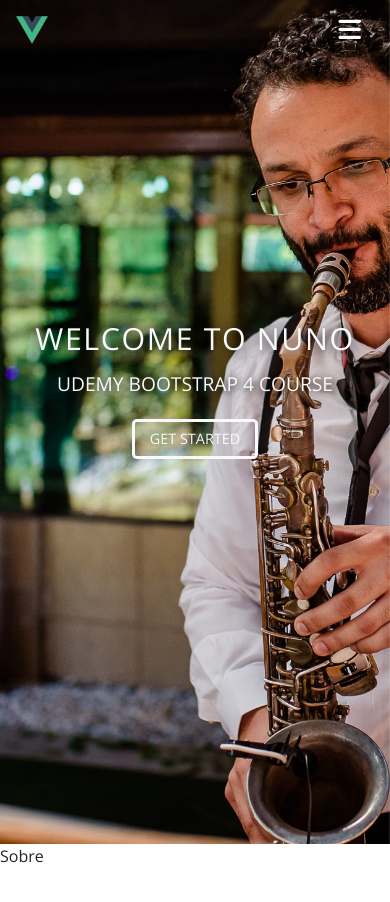
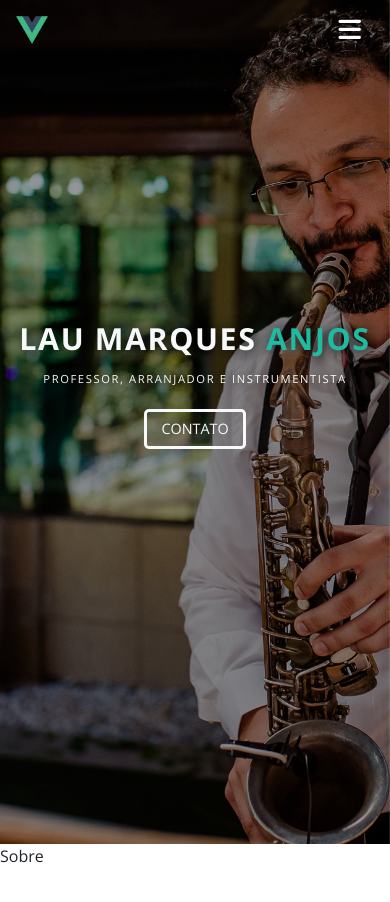
Before and after one commit to brunosilveiradosanjos/vue-lau-bootstrap, a Vue app: page / in a window 390 px wide. Shown: the top 902 px of the page. Built offline with nearby package versions, Linux system fonts and the light colour scheme.

Commit message:
Home finalizada (fino do fino)

```diff
--- a/package.json
+++ b/package.json
@@ -8,6 +8,7 @@
     "lint": "vue-cli-service lint"
   },
   "dependencies": {
+    "animate.css": "^4.1.0",
     "bootstrap": "^4.5.0",
     "core-js": "^3.6.5",
     "jquery": "^3.5.1",
--- a/public/css/style.css
+++ b/public/css/style.css
@@ -75,7 +75,7 @@ button:focus, a:focus, a.btn:focus {
   transition: all .7s ease;
 }
 button, a, a.btn,
-.svg-inline--fa {
+.fa-angle-down {
   transition: all .7s ease;
 }
 
@@ -99,6 +99,7 @@ button, a, a.btn,
 }
 .home-inner {
   background-image: url('../img/image1.jpg');
+  filter: brightness(60%);
   position: fixed;
   height: 100%;
   width: 100%;
@@ -136,6 +137,28 @@ button, a, a.btn,
   font-size: 1.1rem;
 }
 
+.animate__delay-1s {
+  --animate-delay: 0.2s;
+}
+.animate__delay-2s {
+  --animate-delay: 0.3s;
+}
+
+.animate__delay-3s {
+  --animate-delay: 0.4s;
+}
+
+/* #headerH4 {
+  --animate-duration: 1.5s;
+} */
+
+h4 {
+  font-size: 1.7rem;
+  letter-spacing: .2rem;
+  text-shadow: .1rem .1rem .8rem black;
+  padding-bottom: 1rem;
+}
+
 /*-- Bouncing Down Arrow --*/
 .arrow {
   position: absolute;
@@ -144,14 +167,18 @@ button, a, a.btn,
   animation: bounce 2s infinite;
   -webkit-animation: bounce 2s infinite;
 }
-.down-arrow .svg-inline--fa {
+.down-arrow .fa-angle-down {
   color: white;
   font-size: 2.2rem;
-  opacity: .3;
+  opacity: 0.7;
 }
-.down-arrow .svg-inline--fa:hover {
+.down-arrow .fa-angle-down:hover {
   opacity: .8;
 }
+
+/* .down-arrow .fa-angle-down {
+  opacity: 0;
+} */
 
 /*============= FEATURES SECTION =============*/
 
@@ -351,7 +378,7 @@ ul.social li a:hover {
 .clients img:hover {
   transform: scale(.95);
 }
-blockquote .svg-inline--fa {
+blockquote .fa-angle-down {
   margin: 1rem;
   color: #1EBBA3;
 }
@@ -424,7 +451,7 @@ a.top-scroll {
 a.top-scroll:hover {
   opacity: .5;
 }
-.top-scroll .svg-inline--fa {
+.top-scroll .fa-angle-down {
   background: white;
   color: #53595f;
   font-size: 3rem;
@@ -451,6 +478,13 @@ a.top-scroll:hover {
   .clients img {
      max-width: 50%;
      margin: 0 auto;
+  }
+
+  html h4 {
+    font-size: 1.3rem;
+    letter-spacing: .1rem;
+    text-shadow: .1rem .1rem .8rem black;
+    padding-bottom: 1rem;
   }
 }
 
@@ -483,6 +517,12 @@ a.top-scroll:hover {
   .top-scroll {
      display: none!important;
   }
+  html h4 {
+    font-size: 1.0rem;
+    letter-spacing: .1rem;
+    text-shadow: .1rem .1rem .8rem black;
+    padding-bottom: 1rem;
+  }
 }
 
 /* Devices under 576px (sm) */
@@ -499,6 +539,12 @@ a.top-scroll:hover {
   .caption .btn-lg {
      padding: .4rem .9rem;
      font-size: .9rem;
+  }
+  html h4 {
+    font-size: 0.7rem;
+    letter-spacing: .1rem;
+    text-shadow: .1rem .1rem .8rem black;
+    padding-bottom: 1rem;
   }
 }
 
--- a/public/index.html
+++ b/public/index.html
@@ -9,6 +9,7 @@
   <link rel="stylesheet" href="./css/fixed.css">
   <link rel="stylesheet" href="./css/style.css">
   <script src="https://kit.fontawesome.com/a3968ee307.js" crossorigin="anonymous"></script>
+
   <!-- <script src="https://code.jquery.com/jquery-3.4.1.min.js"
     integrity="sha256-CSXorXvZcTkaix6Yvo6HppcZGetbYMGWSFlBw8HfCJo=" crossorigin="anonymous"></script> -->
   <!-- <link rel="stylesheet" href="https://cdnjs.cloudflare.com/ajax/libs/animate.css/4.1.0/animate.min.css"> -->
--- a/src/components/Home.vue
+++ b/src/components/Home.vue
@@ -6,9 +6,51 @@
       </div>
     </div>
     <div class="caption text-center text-light text-uppercase">
-      <h1>Welcome to Nuno</h1>
-      <h3>Udemy Bootstrap 4 Course</h3>
-      <a href="#contato" class="btn btn-outline-light btn-lg">Get Started</a>
+      <h1 class="font-weight-bold animate__animated animate__bounceInUp animate__delay-1s">
+        Lau Marques
+        <span class="text-nuno">Anjos</span>
+      </h1>
+      <h4
+        class="animate__animated animate__bounceInUp animate__delay-2s"
+      >Professor, arranjador e instrumentista</h4>
+      <a
+        href="#contato"
+        class="btn btn-outline-light btn-lg animate__animated animate__bounceInUp animate__delay-3s"
+      >Contato</a>
     </div>
+    <a href="#sobre" class="down-arrow text-center" @scroll="handleScroll">
+      <div class="arrow d-none d-md-block">
+        <i class="fas fa-angle-down" :style="{'opacity' :this.opacity }"></i>
+      </div>
+    </a>
   </div>
 </template>
+
+<script>
+export default {
+  created() {
+    // listem scroll event
+    window.addEventListener("scroll", this.handleScroll);
+  },
+  destroyed() {
+    window.addEventListener("scroll", this.handleScroll);
+  },
+  data() {
+    return {
+      opacity: 1
+    };
+  },
+  methods: {
+    handleScroll() {
+      if (window.scrollY > 0) {
+        this.opacity = Math.round((1 / window.scrollY) * 10000) / 100;
+      }
+      if (this.opacity > 0.7) {
+        this.opacity = 0.7;
+      } else if (this.opacity <= 0.2) {
+        this.opacity = 0;
+      }
+    }
+  }
+};
+</script>
--- a/src/main.js
+++ b/src/main.js
@@ -6,6 +6,7 @@ import jQuery from 'jquery'
 window.$ = window.jQuery = jQuery;
 import 'popper.js'
 import '../public/scss/app.scss'
+import 'animate.css'
 
 Vue.config.productionTip = false
 
```
Also changed, not shown: 1 other file (tests, documents, lock files or other folders).
